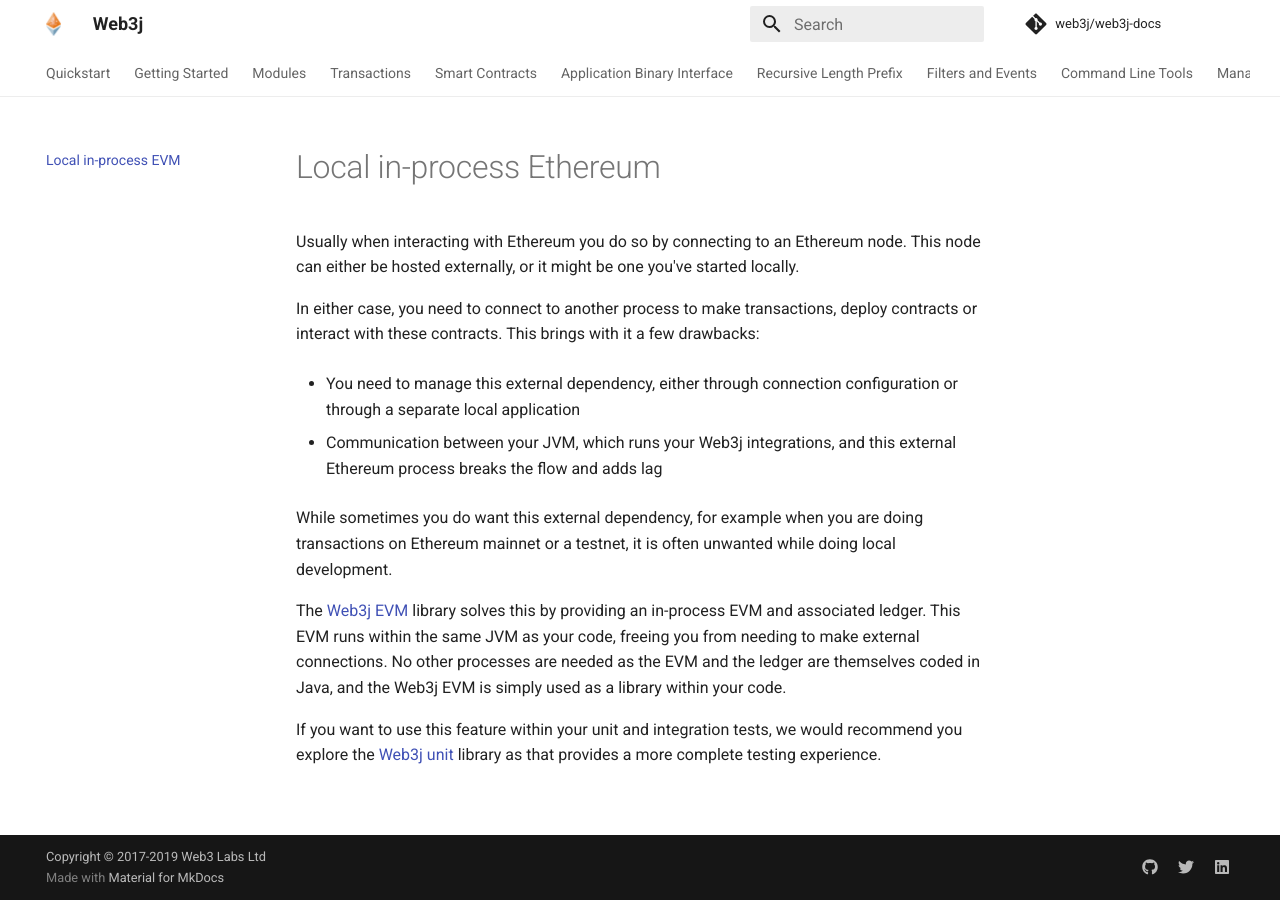
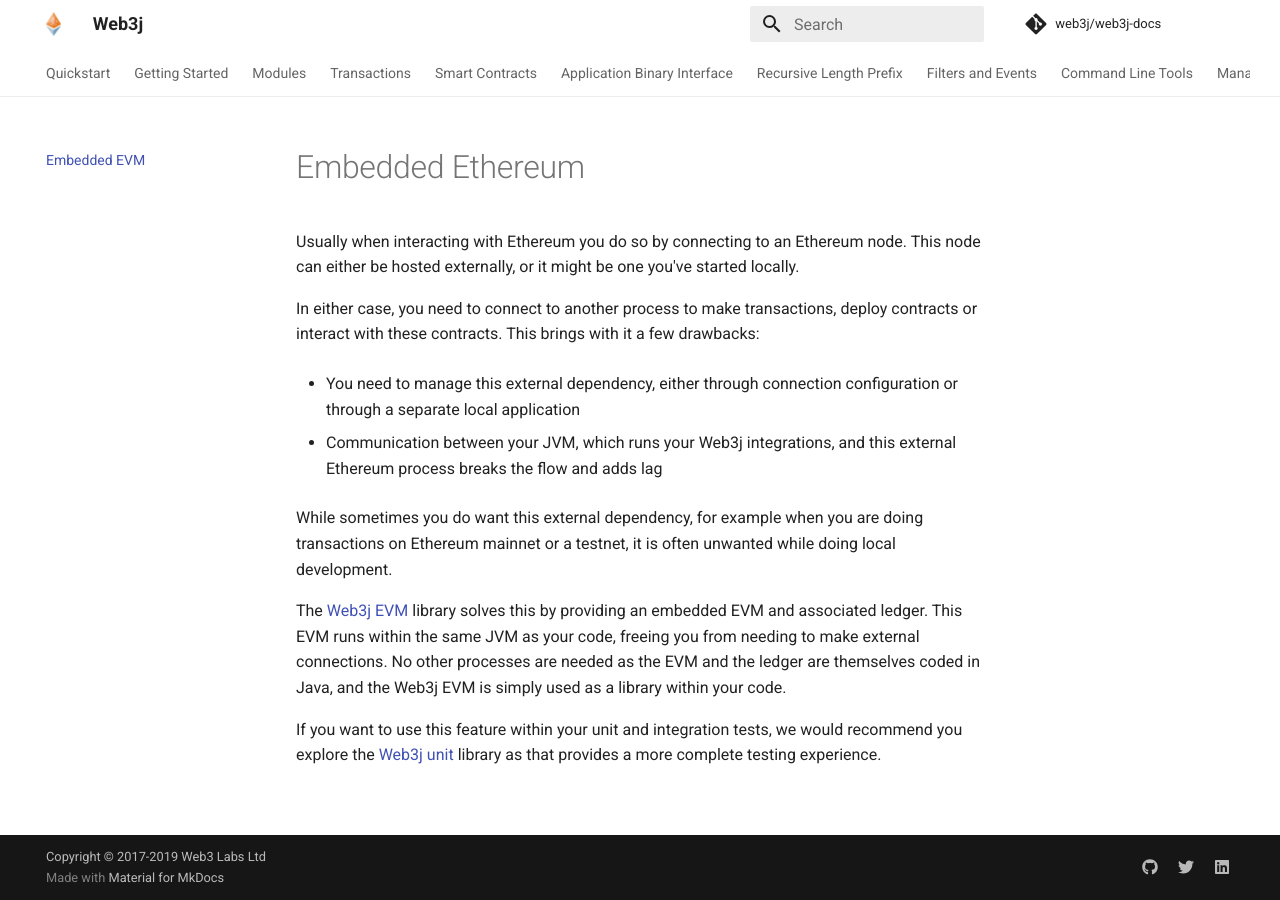
Before and after one commit to hyperledger/web3j-docs, an MkDocs documentation site: the page built from docs/embedded_ethereum.md, in a window 1280 px wide. Built offline with MkDocs 1.6.1 and Material for MkDocs 9.7.7, drawn with Linux system fonts in a browser that asks for light colours; comment, search, counter and statistics services are not loaded.

Commit message:
Use "embedded" rather than "local"

```diff
--- a/docs/local_ethereum.md
+++ b/docs/embedded_ethereum.md
@@ -1,5 +1,5 @@
-Local in-process Ethereum
-=========================
+Embedded Ethereum
+=================
 
 Usually when interacting with Ethereum you do so by connecting to an Ethereum node. This node can either be hosted externally, or it might be one you've started locally.
 
@@ -11,6 +11,6 @@ In either case, you need to connect to another process to make transactions, dep
 
 While sometimes you do want this external dependency, for example when you are doing transactions on Ethereum mainnet or a testnet, it is often unwanted while doing local development.
 
-The [Web3j EVM](https://github.com/web3j/web3j-evm) library solves this by providing an in-process EVM and associated ledger. This EVM runs within the same JVM as your code, freeing you from needing to make external connections. No other processes are needed as the EVM and the ledger are themselves coded in Java, and the Web3j EVM is simply used as a library within your code.
+The [Web3j EVM](https://github.com/web3j/web3j-evm) library solves this by providing an embedded EVM and associated ledger. This EVM runs within the same JVM as your code, freeing you from needing to make external connections. No other processes are needed as the EVM and the ledger are themselves coded in Java, and the Web3j EVM is simply used as a library within your code.
 
 If you want to use this feature within your unit and integration tests, we would recommend you explore the [Web3j unit](https://github.com/web3j/web3j-unit) library as that provides a more complete testing experience.
--- a/mkdocs.yml
+++ b/mkdocs.yml
@@ -23,7 +23,7 @@ nav:
   - Using Infura with Web3j: using_infura_with_web3j.md
   - Ethereum Name Service: ethereum_name_service.md
   - Contracts Supported by Web3j: contracts_supported_by_web3j.md
-  - Local in-process EVM: local_ethereum.md
+  - Embedded EVM: embedded_ethereum.md
   - Troubleshooting: troubleshooting.md
   - Projects using Web3j: projects_using_web3j.md
   - Companies using Web3j: companies_using_web3j.md
```
